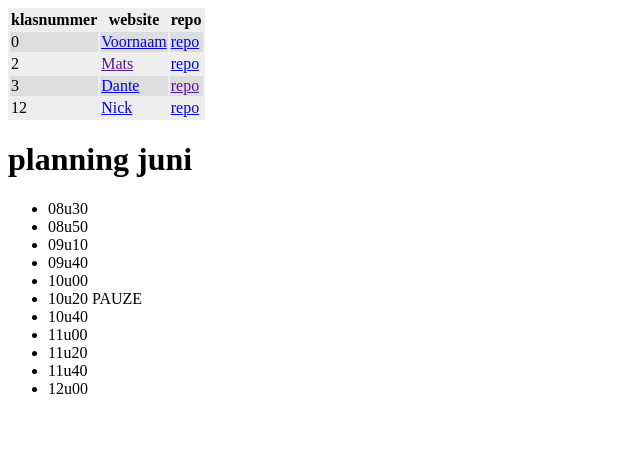
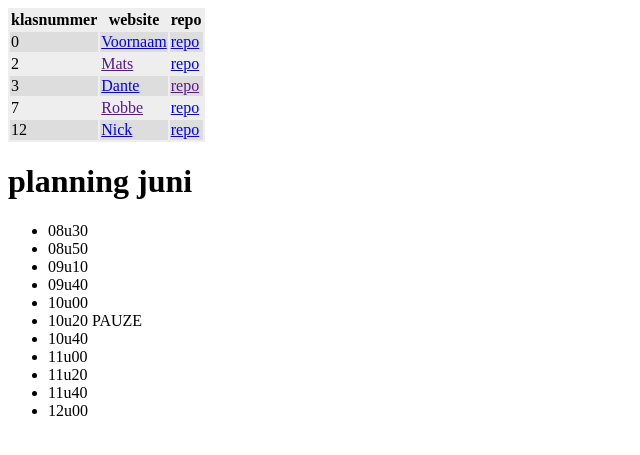
Before and after one commit to vbrh-immalle/vbrh-immalle.github.io, a Jekyll site: the page built from GIPWebsites2018-2019/index.md, in a window 1280 px wide. Shown: the top 455 px of the page, without its empty margins (0-640 px from the left). Built offline with Jekyll 4.4.1, drawn with Linux system fonts in a browser that asks for light colours; some web fonts are replaced.

Commit message:
Update index.md

```diff
--- a/GIPWebsites2018-2019/index.md
+++ b/GIPWebsites2018-2019/index.md
@@ -8,6 +8,7 @@ title: GIP Websites 2016-2017
 | 0 | [Voornaam](http://vbrh-immalle.github.io/) | [repo](https://github.com/vbrh-immalle/vbrh-immalle.github.io) |
 | 2 | [Mats]() | [repo](https://github.com/MatsB-immalle/GipSite) |
 | 3 | [Dante](http://DanteB-immalle.github.io/) | [repo]() |
+| 7 | [Robbe]() | [repo](https://github.com/RobbeG-immalle/Website2.0) |
 | 12 | [Nick](http://NickZ-immalle.github.io/) | [repo](https://github.com/vbrh-immalle/vbrh-immalle.github.io) |
 
 
```
